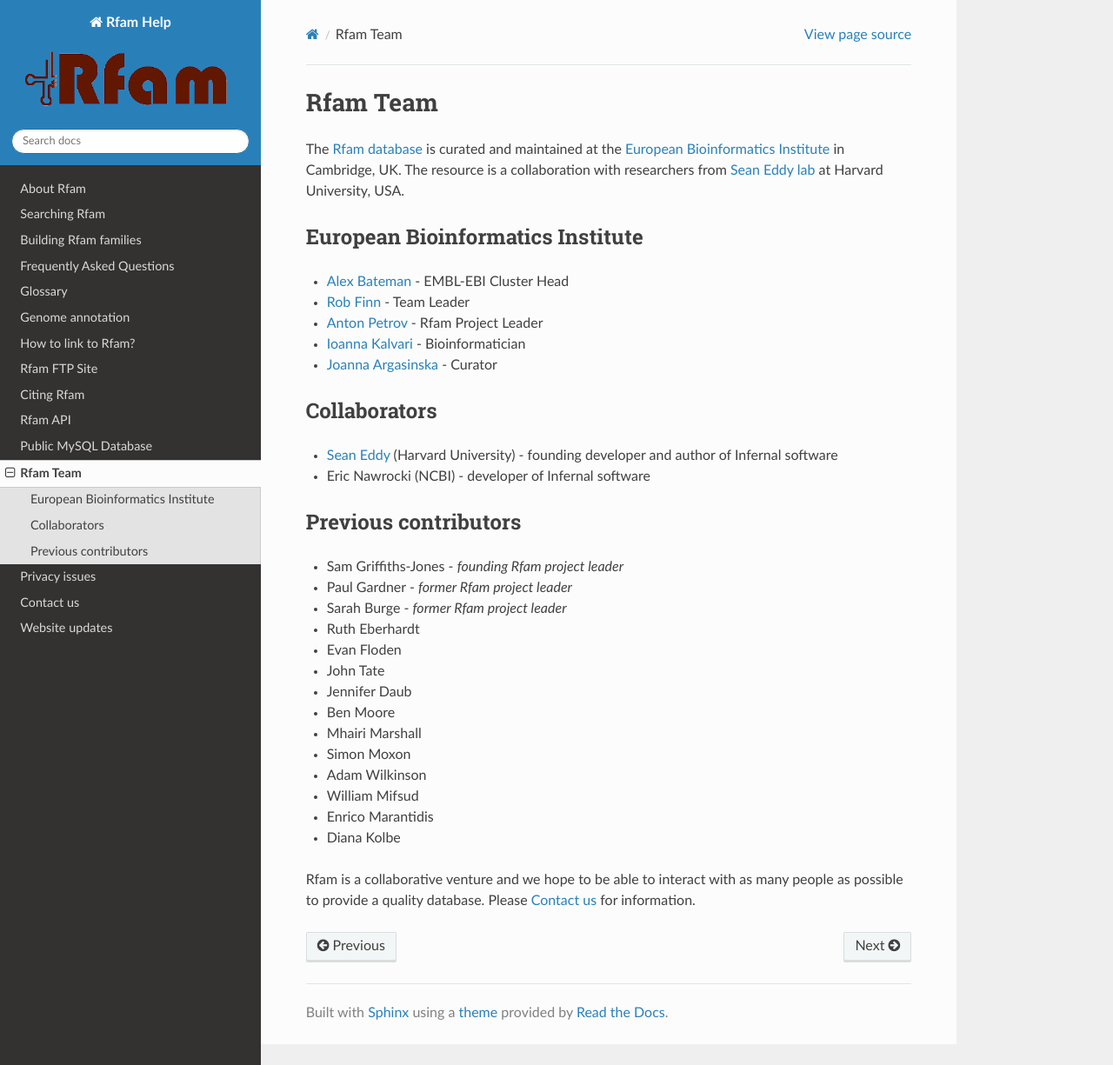
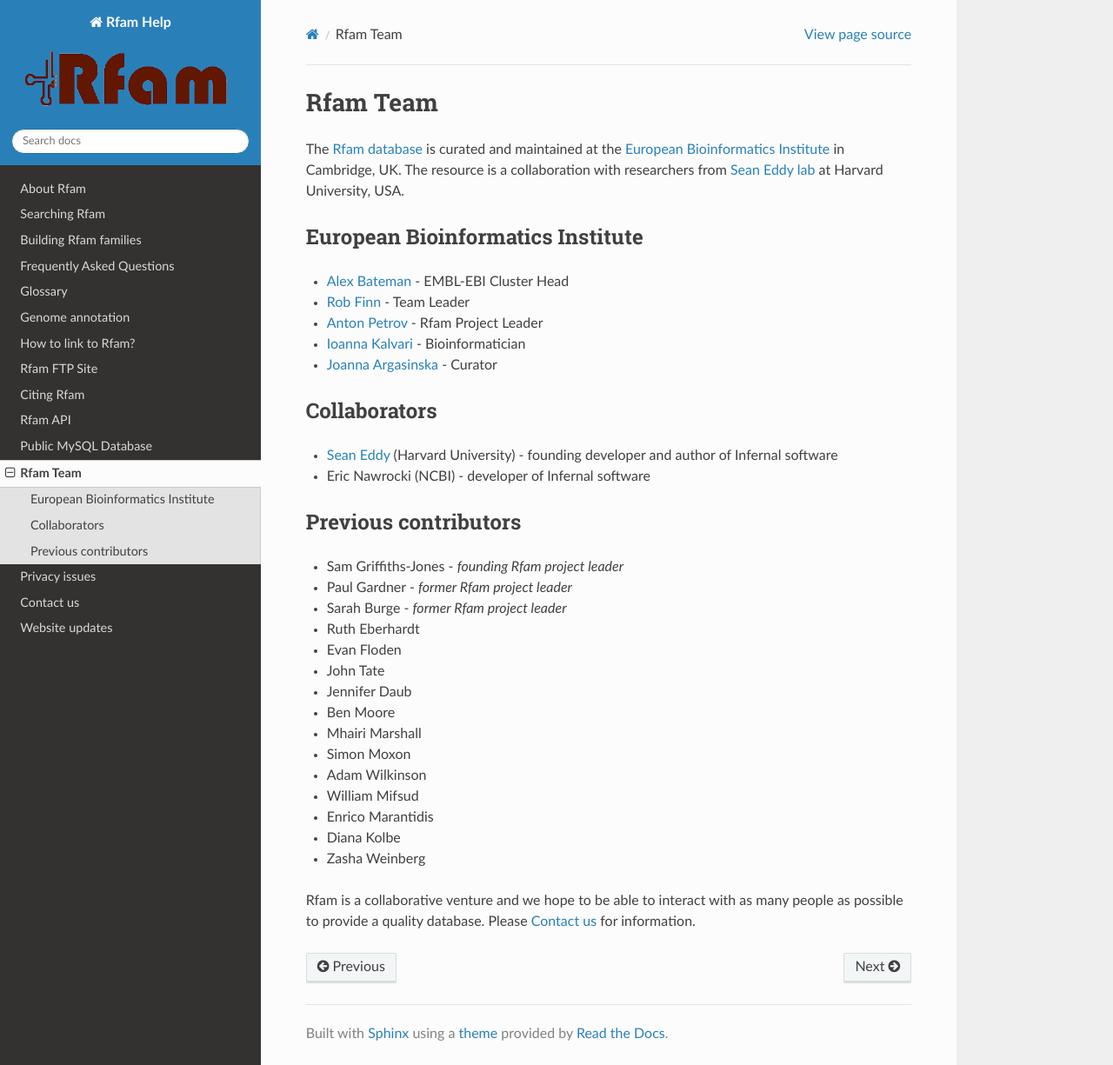
Before and after one commit to Rfam/rfam-docs, a Sphinx documentation site: the page built from docs/source/rfam-team.rst, in a window 1280 px wide and 1225 px high. Shown: the whole window at 87% size. Built offline with Sphinx 7.4.7 and the Read the Docs theme 2.0.0, drawn with Linux system fonts in a browser that asks for light colours.

Commit message:
Added Zasha Weinberg to previous collaborators

```diff
--- a/docs/source/rfam-team.rst
+++ b/docs/source/rfam-team.rst
@@ -37,6 +37,7 @@
 * William Mifsud
 * Enrico Marantidis
 * Diana Kolbe
+* Zasha Weinberg
 
 Rfam is a collaborative venture and we hope to be able to interact
 with as many people as possible to provide a quality database. Please
```
